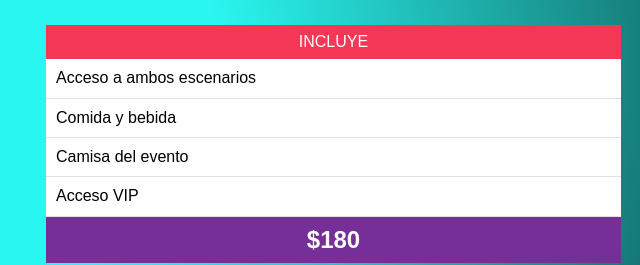
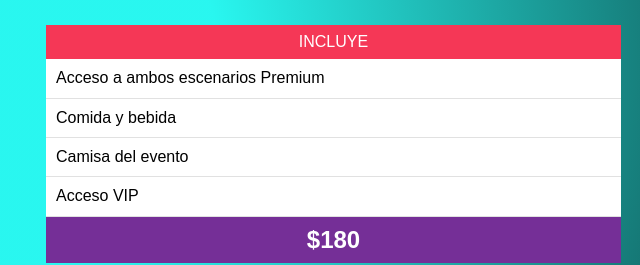
Before and after one commit to MiguelMor7/FestivalMusica, a website: page FestivalMusica_inicio/index.html in a window 1280 px wide. Shown: the part 3507-3772 px from the top of the page, 619-1259 px from the left. Drawn offline with Linux system fonts and the light colour scheme.

Commit message:
Primera modificacion al Festival

```diff
--- a/FestivalMusica_inicio/index.html
+++ b/FestivalMusica_inicio/index.html
@@ -202,7 +202,7 @@
                 </header>
                 <div class="pase-body">
                     <ul>
-                        <li>Acceso a ambos escenarios</li>
+                        <li>Acceso a ambos escenarios Premium</li>
                         <li>Comida y bebida</li>
                         <li>Camisa del evento</li>
                         <li>Acceso VIP</li>
```
